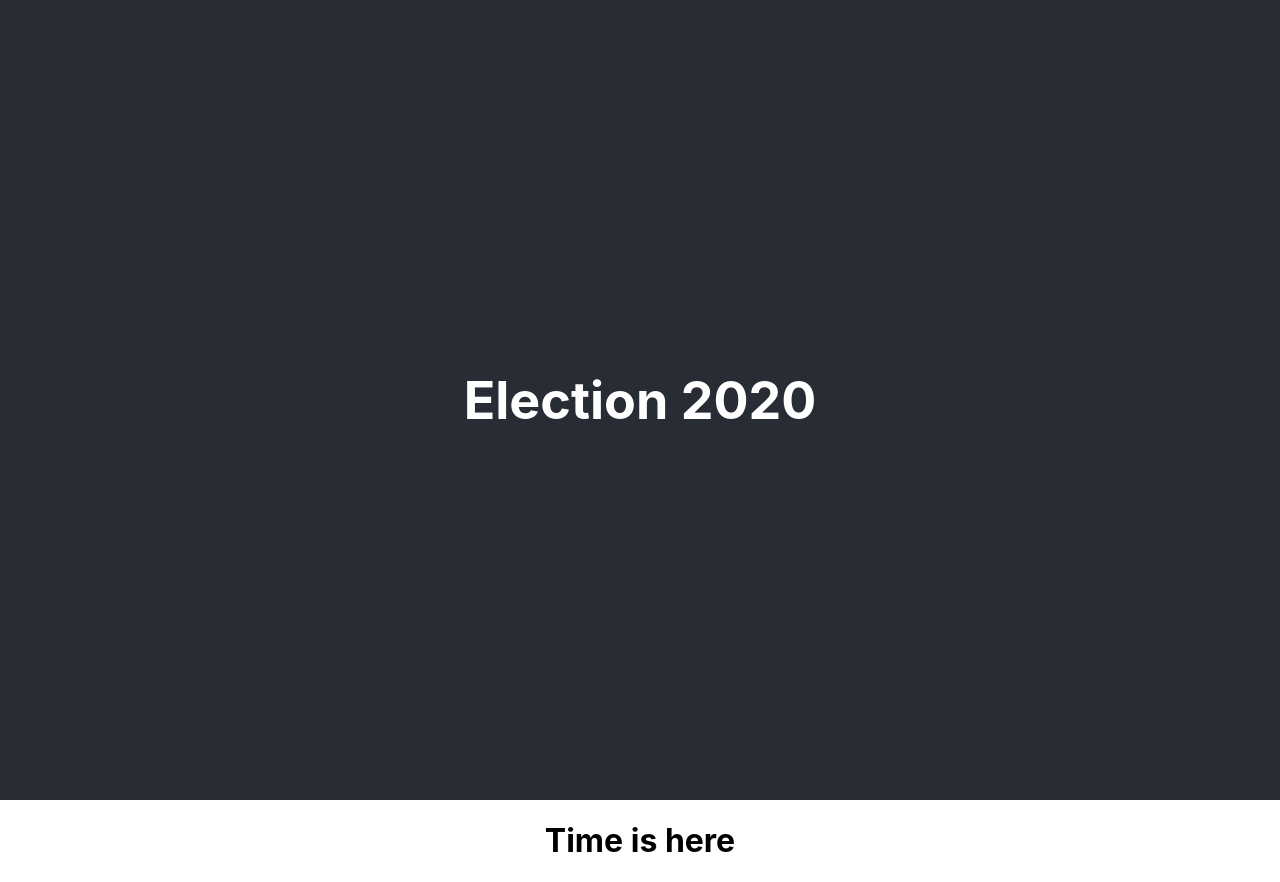
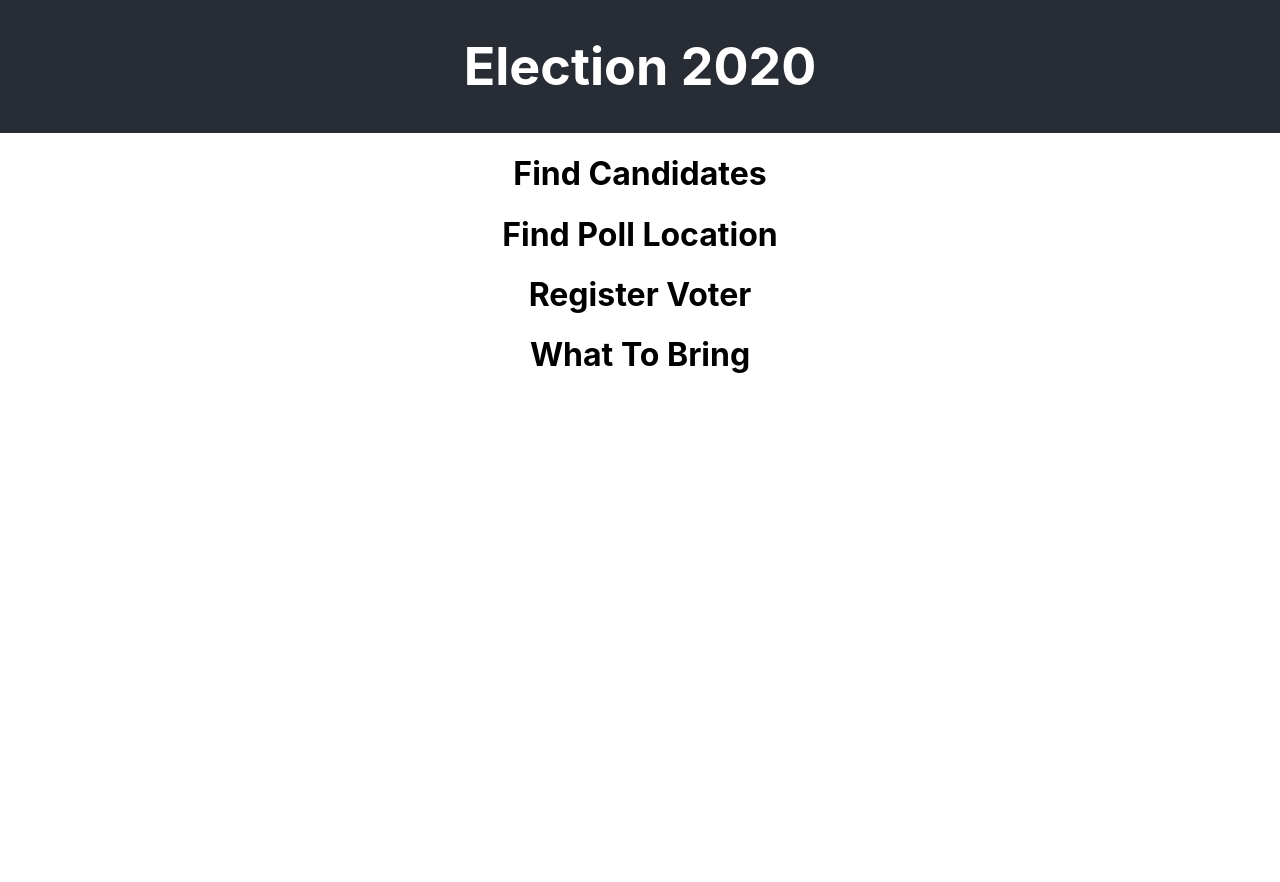
Before and after one commit to NaryxHaxns/Hackathon2020FrontEnd, a React (Create React App) app: page / in a window 1280 px wide. After the commit the page ends 800 px from the top, so only its background shows below. Built offline with nearby package versions, Linux system fonts and the light colour scheme.

Commit message:
setting up clock

```diff
--- a/src/components/CountdownClock/CountdownClock.jsx
+++ b/src/components/CountdownClock/CountdownClock.jsx
@@ -1,11 +1,43 @@
 import React from "react";
 
 const CountdownClock = (props) => {
+  const electionDate = "2020-11-03";
+
+  function getCountdown(endtime) {
+    const total = Date.parse(endtime) - Date.parse(new Date());
+    const seconds = Math.floor((total / 1000) % 60);
+    const minutes = Math.floor((total / 1000 / 60) % 60);
+    const hours = Math.floor((total / (1000 * 60 * 60)) % 24);
+    const days = Math.floor(total / (1000 * 60 * 60 * 24));
+
+    return {
+      total,
+      days,
+      hours,
+      minutes,
+      seconds,
+    };
+  }
+
+  function initializeClock(id, endtime) {
+    const clock = document.getElementById(id)
+    const timeinterval = setInterval(() => {
+        const t = getCountdown(endtime);
+        clock.innerHTML = 'days: ' + t.days + '<br>' +
+        'hours: ' + t.hours + '<br>' +
+        'minutes: ' + t.minutes + '<br>' +
+        'seconds: ' + t.seconds;
+        if (t.total <= 0) {
+            clearInterval(timeinterval);
+        }
+    },1000);
+  }
+
   return (
-    <div className="CountdownClock">
-      <h1>Time is here</h1>
+    <div id="CounterClock">
+
     </div>
   );
-}
+};
 
 export default CountdownClock;
--- /dev/null
+++ b/src/components/Landing/Landing.jsx
@@ -0,0 +1,20 @@
+import React from "react";
+import CountdownClock from '../CountdownClock/CountdownClock'
+import FindCandidates from "../FindCandidates/FindCandidates";
+import FindPollLocation from "../FindPollLocation/FindPollLocation";
+import RegisterVoter from "../RegisterVoter/RegisterVoter";
+import WhatToBring from "../WhatToBring/WhatToBring";
+
+const Landing = (props) => {
+  return (
+    <div className="Landing">
+      <CountdownClock />
+      <FindCandidates />
+      <FindPollLocation />
+      <RegisterVoter />
+      <WhatToBring />
+    </div>
+  );
+}
+
+export default Landing;
--- a/src/pages/App/App.css
+++ b/src/pages/App/App.css
@@ -15,7 +15,6 @@
 
 .App-header {
   background-color: #282c34;
-  min-height: 100vh;
   display: flex;
   flex-direction: column;
   align-items: center;
--- a/src/pages/App/App.js
+++ b/src/pages/App/App.js
@@ -6,6 +6,7 @@ import FindCandidates from "../../components/FindCandidates/FindCandidates";
 import FindPollLocation from "../../components/FindPollLocation/FindPollLocation";
 import RegisterVoter from "../../components/RegisterVoter/RegisterVoter";
 import WhatToBring from "../../components/WhatToBring/WhatToBring";
+import Landing from "../../components/Landing/Landing"
 
 export default class App extends Component {
   constructor() {
@@ -21,18 +22,21 @@ export default class App extends Component {
         </header>
         <Switch>
           <Route exact path='/' render={() =>
+            <Landing />
+          } />
+          <Route exact path='/Clock' render={() =>
             <CountdownClock />
           } />
-          <Route exact path='/' render={() =>
+          <Route exact path='/FindCandidates' render={() =>
             <FindCandidates />
           } />
-          <Route exact path='/' render={() =>
+          <Route exact path='/FindPollLocation' render={() =>
             <FindPollLocation />
           } />
-          <Route exact path='/' render={() =>
+          <Route exact path='/RegisterVoter' render={() =>
             <RegisterVoter />
           } />
-          <Route exact path='/' render={() =>
+          <Route exact path='/WhatToBring' render={() =>
             <WhatToBring />
           } />
         </Switch>
```
Also changed, not shown: src/components/Landing/Landing.css (added).
